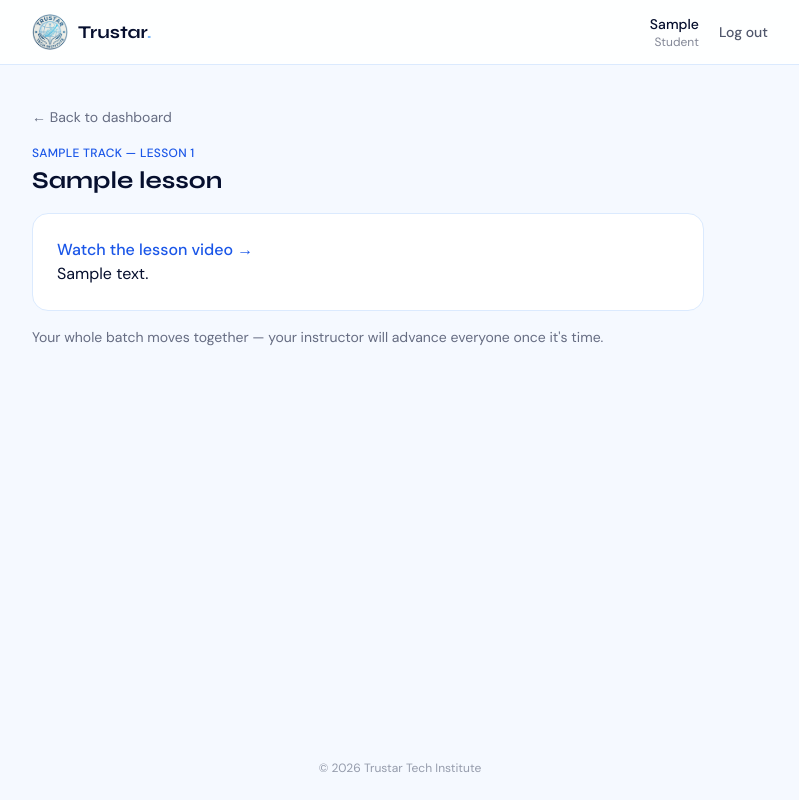
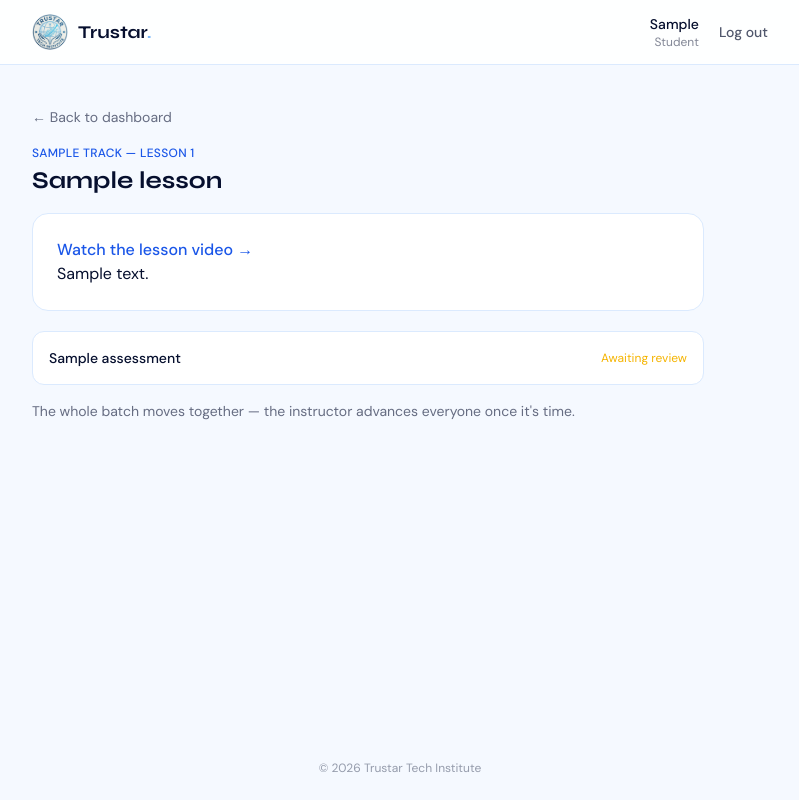
Before and after one commit to TrustarScientist/tti_platform, a Django app: page /students/learn/1/ in a window 1280 px wide. Shown: the whole page, without its empty margins (240-1039 px from the left). Run offline with Django 5.2, Linux system fonts and the light colour scheme; a user stored in the database is signed in; tables that the repository leaves empty hold one stand-in row (values such as "Sample post"); parts of the project's set-up code (start-up, migrations or seed data) failed here and were passed over; some libraries are stand-ins or nearby versions.

Commit message:
student learning and assessment checks

```diff
--- a/apps/people/admin.py
+++ b/apps/people/admin.py
@@ -4,7 +4,7 @@ from .models import Student, StudentGuardian, School
 from django.contrib import messages
 from .models import Track, Enrollment, Lesson, Cohort
 from .models import TRSDimension, Assessment, Attempt, TRSScore
-from .services import verify_attempt, recompute_trs_score
+from .services import advance_if_lesson_complete, verify_attempt, recompute_trs_score
 
 
 class StudentGuardianInline(admin.TabularInline):
@@ -106,6 +106,7 @@ class AttemptAdmin(admin.ModelAdmin):
         super().save_model(request, obj, form, change)
         if becoming_final and obj.score is not None:
             recompute_trs_score(obj.enrollment.student, obj.assessment.dimension)
+            advance_if_lesson_complete(obj.enrollment, obj.assessment.lesson)
 
     @admin.action(description="Verify selected (uses submitted score, or max score if blank)")
     def verify_as_passed(self, request, queryset):
--- a/apps/people/views.py
+++ b/apps/people/views.py
@@ -20,7 +20,7 @@ from .forms import TrackChoiceForm, DeliveryChoiceForm
 from django.utils import timezone
 from .forms import AttemptForm
 from .models import Assessment, Attempt, TRSDimension,TRSScore
-from .services import can_manage_student, recompute_trs_score
+from .services import advance_if_lesson_complete, can_manage_student, recompute_trs_score
 
 
 
@@ -121,15 +121,30 @@ class EnrollDeliveryView(GuardianRequiredMixin, FormView):
         return redirect('dashboard')
 
 
+# lesson view
 class LessonView(LoginRequiredMixin, View):
     def get(self, request, enrollment_id):
         enrollment = get_object_or_404(Enrollment, pk=enrollment_id)
-        if enrollment.student.user_id != request.user.id:
-            return HttpResponseForbidden("This isn't your enrollment.")
+        is_owner = enrollment.student.user_id == request.user.id
+        is_guardian = StudentGuardian.objects.filter(student=enrollment.student, guardian=request.user).exists()
+        if not (is_owner or is_guardian):
+            return HttpResponseForbidden("You don't have access to this enrollment.")
+
         lesson = enrollment.effective_lesson if enrollment.status == Enrollment.Status.ACTIVE else None
-        return render(request, 'people/lesson.html', {'enrollment': enrollment, 'lesson': lesson})
+        assessment_rows = []
+        if lesson:
+            for assessment in lesson.assessments.all():
+                attempt = (Attempt.objects
+                           .filter(enrollment=enrollment, assessment=assessment)
+                           .order_by('-submitted_at').first())
+                assessment_rows.append({'assessment': assessment, 'attempt': attempt})
 
+        return render(request, 'people/lesson.html', {
+            'enrollment': enrollment, 'lesson': lesson,
+            'is_owner': is_owner, 'assessment_rows': assessment_rows,
+        })
 
+# apps/people/views.py — replace MarkLessonCompleteView.post entirely
 class MarkLessonCompleteView(LoginRequiredMixin, View):
     def post(self, request, enrollment_id):
         enrollment = get_object_or_404(Enrollment, pk=enrollment_id)
@@ -138,9 +153,14 @@ class MarkLessonCompleteView(LoginRequiredMixin, View):
         if enrollment.status != Enrollment.Status.ACTIVE:
             messages.error(request, "This enrollment isn't active yet.")
             return redirect('dashboard')
+        lesson = enrollment.effective_lesson
+        if lesson and lesson.assessments.exists():
+            messages.error(request, "This lesson has an assessment to complete first.")
+            return redirect('student-lesson', enrollment_id=enrollment.pk)
         enrollment.mark_current_lesson_complete()
         messages.success(request, "Nice work! Moving to the next lesson.")
         return redirect('student-lesson', enrollment_id=enrollment.pk)
+
 
 class GenerateClaimCodeView(GuardianRequiredMixin, View):
     """POST-only: generate/regenerate an invite code for one of *my* students."""
@@ -189,6 +209,7 @@ class SubmitAssessmentView(LoginRequiredMixin, View):
             attempt.score = self.assessment.max_score
             attempt.save()
             recompute_trs_score(self.enrollment.student, self.assessment.dimension)
+            advance_if_lesson_complete(self.enrollment, self.assessment.lesson)
             messages.success(request, "Nice work — that's recorded.")
 
         return redirect('student-lesson', enrollment_id=self.enrollment.pk)
--- a/templates/partials/_ward_list.html
+++ b/templates/partials/_ward_list.html
@@ -62,6 +62,9 @@ Expects: wards, signup_url. With-args: noun ("child"/"student"), plural ("childr
             <a href="{% url 'student-trs-profile' student.pk %}" class="block text-xs text-blue hover:underline mt-1">
                 View TRS profile &rarr;
             </a>
+                        <a href="{% url 'student-lesson' enrollment.pk %}" class="block text-xs text-blue hover:underline mt-1">
+                View lessons &amp; progress &rarr;
+            </a>
             {% else %}
             <a href="{% url 'student-enroll' student.pk %}" class="text-sm font-medium text-blue hover:underline">Enroll in a track &rarr;</a>
             {% endif %}
--- a/templates/people/lesson.html
+++ b/templates/people/lesson.html
@@ -1,4 +1,4 @@
-<!-- templates/people/lesson.html -->
+<!-- templates/people/lesson.html (full replace) -->
 {% extends "base_app.html" %}
 {% block title %}{{ enrollment.track.name }} | Trustar{% endblock %}
 {% block content %}
@@ -8,7 +8,7 @@
     {% if enrollment.status != 'ACTIVE' %}
     <div class="mt-4 bg-white rounded-2xl border border-gold/60 p-6">
         <h1 class="text-xl font-bold">Payment pending</h1>
-        <p class="text-sm text-navy/60 mt-1">Your enrollment in {{ enrollment.track.name }} is waiting on payment confirmation.</p>
+        <p class="text-sm text-navy/60 mt-1">{{ enrollment.student.first_name }}'s enrollment in {{ enrollment.track.name }} is waiting on payment confirmation.</p>
     </div>
     {% elif lesson %}
     <p class="text-xs font-medium text-blue uppercase tracking-wide mt-4">{{ enrollment.track.name }} — Lesson {{ lesson.position }}</p>
@@ -17,22 +17,47 @@
         {% if lesson.video_url %}
         <p><a href="{{ lesson.video_url }}" target="_blank" rel="noopener" class="text-blue font-medium">Watch the lesson video &rarr;</a></p>
         {% endif %}
-        <!-- replacing the whitespace-pre-line paragraph -->
-        <div class="prose prose-sm max-w-none">{{ lesson.rendered_content|safe }}</div>
+        <div>{{ lesson.rendered_content|safe }}</div>
     </div>
 
+    {% if assessment_rows %}
+    <div class="mt-5 space-y-3">
+        {% for row in assessment_rows %}
+        <div class="bg-white rounded-xl border border-[#dbeafe] p-4 flex items-center justify-between gap-3">
+            <span class="text-sm font-medium">{{ row.assessment.title }}</span>
+            {% if not row.attempt or row.attempt.status == 'REJECTED' %}
+                {% if is_owner %}
+                <a href="{% url 'student-submit-assessment' enrollment.pk row.assessment.pk %}" class="btn-primary !py-1.5 !px-4 !text-sm shrink-0">
+                    {% if row.attempt %}Resubmit{% else %}Start{% endif %}
+                </a>
+                {% else %}
+                <span class="text-xs text-navy/50 shrink-0">Not yet attempted</span>
+                {% endif %}
+            {% elif row.attempt.status == 'VERIFIED' or row.attempt.status == 'AUTO_PASSED' %}
+                <span class="text-xs font-medium text-[#0e7490] shrink-0"><i class="ph ph-check-circle"></i> Completed</span>
+            {% else %}
+                <span class="text-xs text-gold shrink-0"><i class="ph ph-clock"></i> Awaiting review</span>
+            {% endif %}
+        </div>
+        {% endfor %}
+    </div>
+    {% endif %}
+
     {% if enrollment.delivery_mode == 'COHORT' %}
-    <p class="text-sm text-navy/60 mt-4">Your whole batch moves together — your instructor will advance everyone once it's time.</p>
-    {% else %}
+    <p class="text-sm text-navy/60 mt-4">The whole batch moves together — the instructor advances everyone once it's time.</p>
+    {% elif not assessment_rows and is_owner %}
     <form method="post" action="{% url 'student-lesson-complete' enrollment.pk %}" class="mt-5">
         {% csrf_token %}
         {% include "partials/_submit_button.html" with label="Mark this lesson complete" loading="Saving…" %}
     </form>
+    {% elif assessment_rows and is_owner %}
+    <p class="text-sm text-navy/60 mt-4">Completing the assessment{{ assessment_rows|length|pluralize }} above moves to the next lesson automatically.</p>
     {% endif %}
+
     {% else %}
     <div class="mt-4 bg-white rounded-2xl border border-dashed border-[#9db0d3] p-6 text-center">
         {% if enrollment.status == 'COMPLETED' %}
-        <p class="font-medium">You've completed {{ enrollment.track.name }}! 🎉</p>
+        <p class="font-medium">{{ enrollment.student.first_name }} has completed {{ enrollment.track.name }}! 🎉</p>
         {% else %}
         <p class="font-medium">No lessons have been added to this track yet.</p>
         {% endif %}
```
Also changed, not shown: apps/people/services.py (+20 -4 lines), bg.html (+16 -22 lines).
